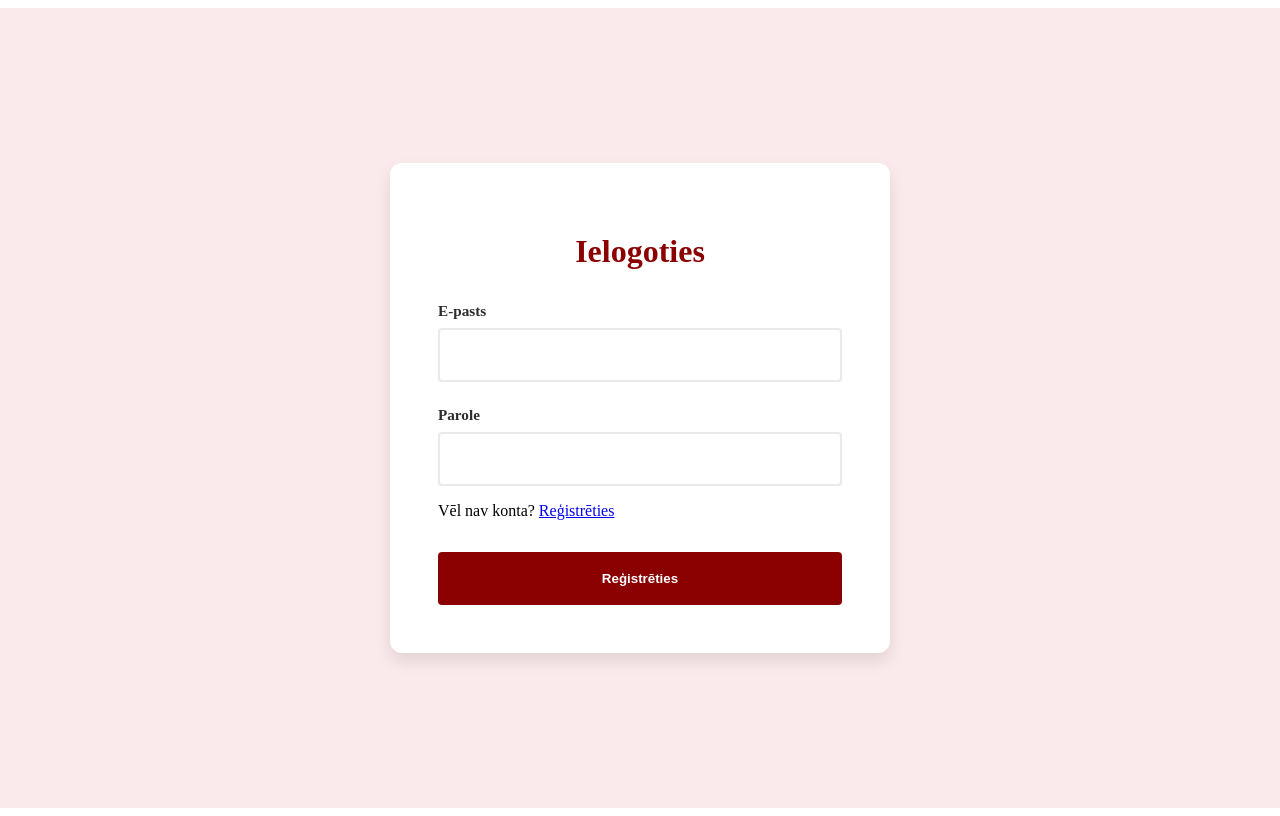
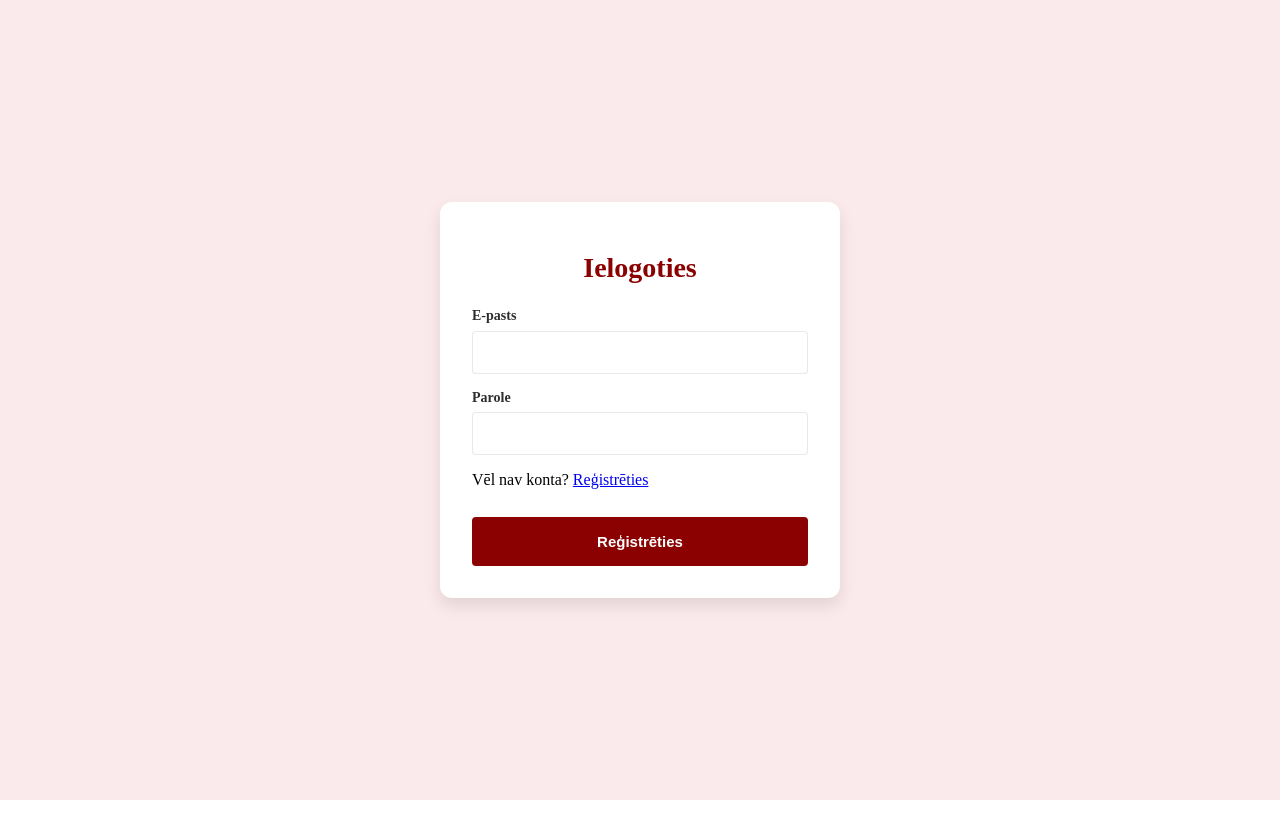
Before and after one commit to rendijsb/eksamens_frontend, an Angular app: page /login in a window 1280 px wide. Built offline with nearby package versions, Linux system fonts and the light colour scheme.

Commit message:
Samazinaju autorizacijas formu izmerus un saku stradat pie register endpoint izsauksanu

```diff
--- a/src/app/components/auth/register/register.component.html
+++ b/src/app/components/auth/register/register.component.html
@@ -1,29 +1,29 @@
 <div class="auth-container">
   <div class="auth-form">
     <h1>Reģistrēties</h1>
-    <form>
+    <form [formGroup]="registerForm">
       <div class="form-group">
         <label>Vārds uzvārds</label>
-        <input type="email" required>
+        <input type="email"  formControlName="name">
       </div>
       <div class="form-group">
         <label>E-pasts</label>
-        <input type="email" required>
+        <input type="email" formControlName="email">
       </div>
       <div class="form-group">
         <label>Talrunis</label>
-        <input type="tel" required>
+        <input type="tel" formControlName="phone">
       </div>
       <div class="form-group">
         <label>Parole</label>
-        <input type="password" required>
+        <input type="password" formControlName="password">
       </div>
       <div class="form-group">
         <label>Atkārtot paroli</label>
-        <input type="password" required>
+        <input type="password" formControlName="password_confirmation">
       </div>
     </form>
     <p>Jau ir konts? <a href="/login">Ielogoties</a></p>
-    <button class="btn">Reģistrēties</button>
+    <button class="btn" (click)="onSubmit()">Reģistrēties</button>
   </div>
 </div>
--- a/src/app/components/auth/register/register.component.ts
+++ b/src/app/components/auth/register/register.component.ts
@@ -1,11 +1,26 @@
-import { Component } from '@angular/core';
+import {Component, inject} from '@angular/core';
+import {ReactiveFormsModule, UntypedFormBuilder, Validators} from "@angular/forms";
 
 @Component({
     selector: 'app-register',
-    imports: [],
+  imports: [
+    ReactiveFormsModule
+  ],
     templateUrl: './register.component.html',
     styleUrl: '../styles/auth.scss'
 })
 export class RegisterComponent {
+  private readonly formBuilder = inject(UntypedFormBuilder);
 
+  registerForm = this.formBuilder.group({
+    name: ['', Validators.required],
+    email: ['', Validators.required],
+    phone: ['', Validators.required],
+    password: ['', Validators.required],
+    password_confirmation: ['', Validators.required]
+  });
+
+  onSubmit() {
+
+  }
 }
--- a/src/app/components/auth/styles/auth.scss
+++ b/src/app/components/auth/styles/auth.scss
@@ -1,72 +1,74 @@
 @import '../../../../styles/abstracts/variables';
 
 .auth-container {
+  position: fixed;
+  inset: 0;
   display: flex;
   justify-content: center;
   align-items: center;
-  min-height: 100vh;
-  padding: $spacing-unit * 2;
+  padding: $spacing-unit * 1.5;
   background-color: $secondary-color;
-  width: 100%;
+  overflow: auto;
 }
 
 .auth-form {
   width: 100%;
-  max-width: 500px;
+  max-width: 400px;  // Reduced from 500px
   background: $light-color;
-  padding: $spacing-unit * 3;
+  padding: $spacing-unit * 2;  // Reduced from 3
   border-radius: $border-radius-lg;
   box-shadow: $box-shadow-lg;
 
   h1 {
     color: $primary-color;
     text-align: center;
-    margin-bottom: $spacing-unit * 2;
-    font-size: $h2-font-size;
+    margin-bottom: $spacing-unit * 1.5;  // Reduced from 2
+    font-size: $h3-font-size;  // Reduced from h2
   }
 
   form {
     display: flex;
     flex-direction: column;
-    gap: $spacing-unit * 1.5;
+    gap: $spacing-unit;  // Reduced from 1.5
   }
 
   .form-group {
     display: flex;
     flex-direction: column;
-    gap: $spacing-unit * 0.5;
+    gap: $spacing-unit * 0.4;  // Reduced from 0.5
 
     label {
       font-weight: 600;
       color: $dark-color;
-      font-size: 0.95rem;
+      font-size: 0.875rem;  // Reduced from 0.95rem
     }
 
     input {
       width: 100%;
-      padding: $spacing-unit;
-      border: 2px solid rgba($dark-color, 0.1);
+      padding: $spacing-unit * 0.75;  // Reduced from 1
+      border: 1px solid rgba($dark-color, 0.1);  // Reduced from 2px
       border-radius: $border-radius-sm;
-      font-size: 1rem;
+      font-size: 0.9375rem;  // Reduced from 1rem
       transition: $transition-fast;
 
       &:focus {
         outline: none;
         border-color: $primary-color;
-        box-shadow: 0 0 0 3px rgba($primary-color, 0.1);
+        box-shadow: 0 0 0 2px rgba($primary-color, 0.1);  // Reduced from 3px
       }
     }
   }
 
   .btn {
     width: 100%;
-    margin-top: $spacing-unit;
+    margin-top: $spacing-unit * 0.75;  // Reduced from 1
     background-color: $primary-color;
     color: $light-color;
-    padding: $spacing-unit * 1.2;
+    padding: $spacing-unit;  // Reduced from 1.2
     border: none;
     border-radius: $border-radius-sm;
     font-weight: 600;
+    font-size: 0.9375rem;  // Added to match input
     cursor: pointer;
     transition: $transition-normal;
 
@@ -82,26 +84,26 @@
 
 @media (max-width: $media-md) {
   .auth-form {
-    padding: $spacing-unit * 2;
-    max-width: 400px;
+    padding: $spacing-unit * 1.5;
+    max-width: 350px;
 
     h1 {
       font-size: $h3-font-size;
     }
 
     input {
-      padding: $spacing-unit * 0.75 !important;
+      padding: $spacing-unit * 0.6 !important;
     }
   }
 }
 
 @media (max-width: $media-sm) {
   .container {
-    padding: $spacing-unit;
+    padding: $spacing-unit * 0.75;
   }
 
   .auth-form {
     border-radius: $border-radius-md;
-    padding: $spacing-unit * 1.5;
+    padding: $spacing-unit;
   }
 }
```
Also changed, not shown: src/app/components/auth/services/auth.service.ts (added, +13 -0 lines), 1 other file (tests, documents, lock files or other folders).
